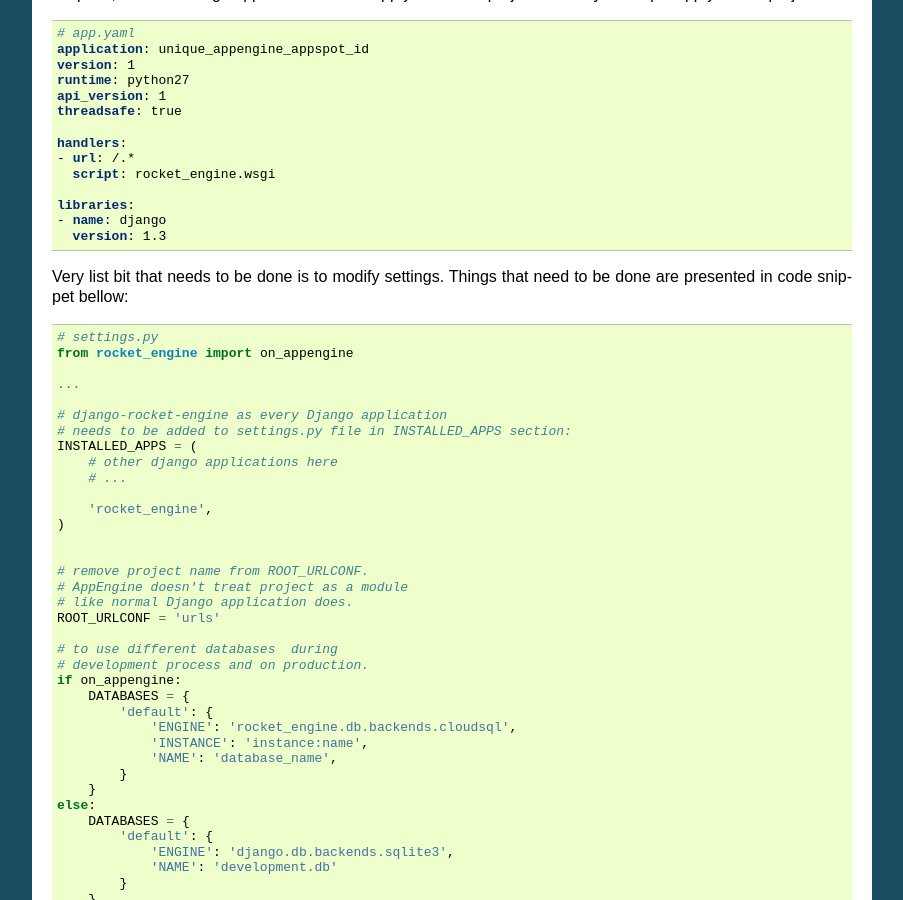
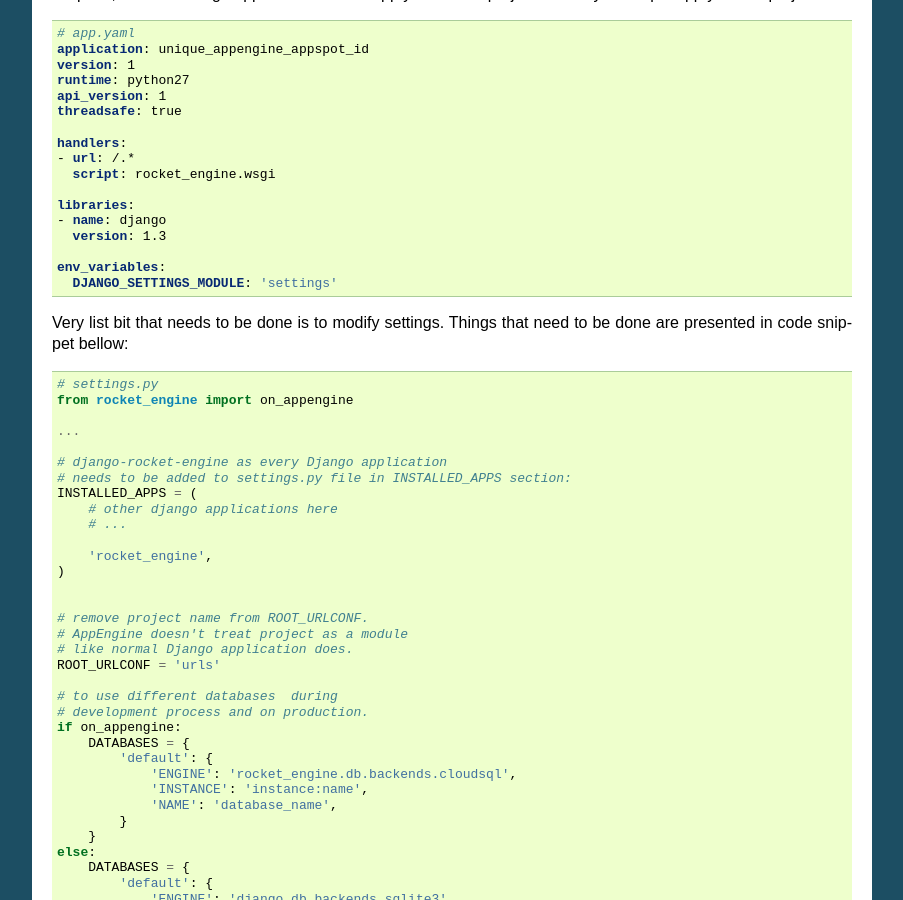
Before and after one commit to xando/django-rocket-engine, a Sphinx documentation site: the page built from docs/installation.rst, in a window 1280 px wide and 900 px high, scrolled down 995 px. Shown: the whole window, without its empty margins (198-1101 px from the left). Built offline with Sphinx 7.4.7, drawn with Linux system fonts in a browser that asks for light colours.

Commit message:
DJANGO_SETTINGS_MODULE updated in app.yaml.

```diff
--- a/docs/installation.rst
+++ b/docs/installation.rst
@@ -84,6 +84,8 @@
     - name: django
       version: 1.3
 
+    env_variables:
+      DJANGO_SETTINGS_MODULE: 'settings'
 
 Very list bit that needs to be done is to modify settings. Things that
 need to be done are presented in code snippet bellow:
```
